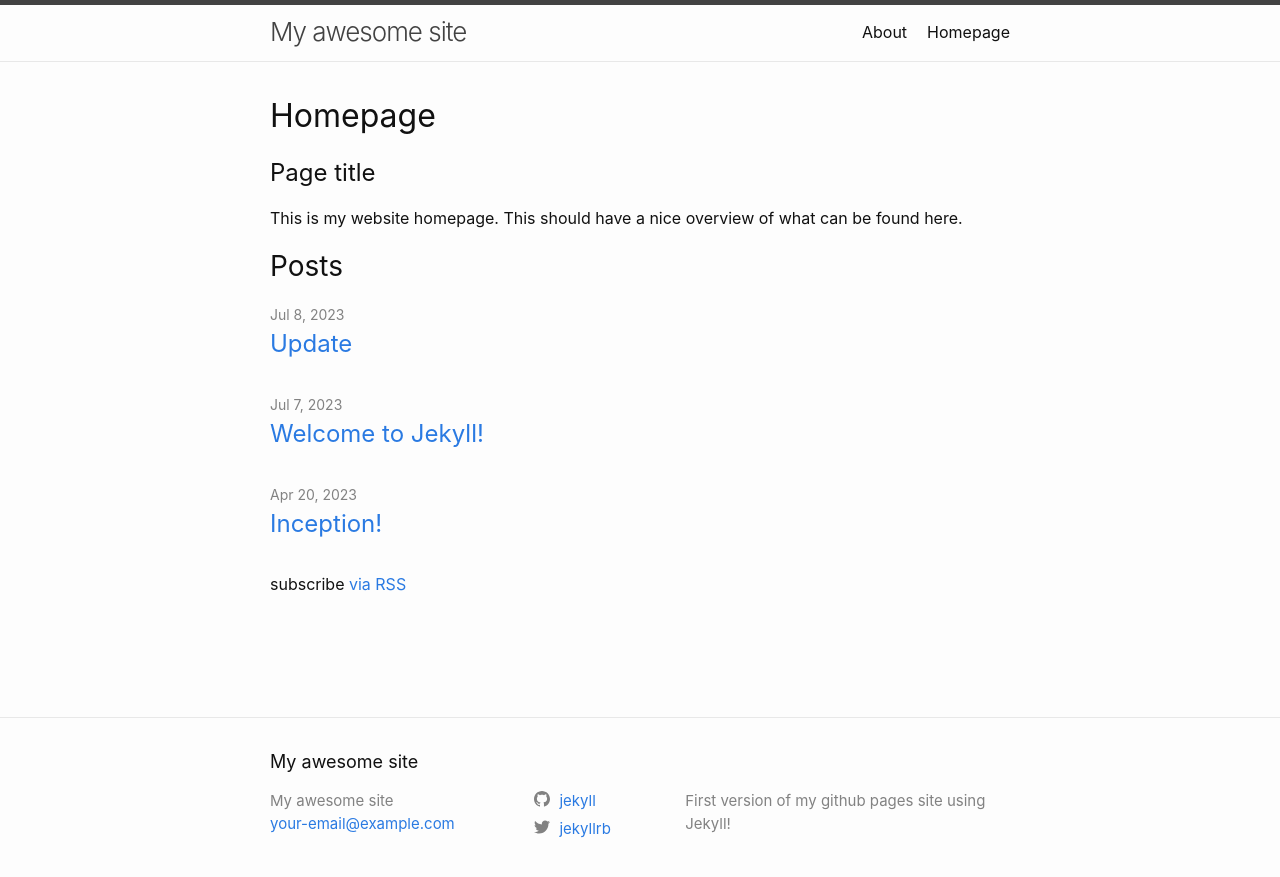
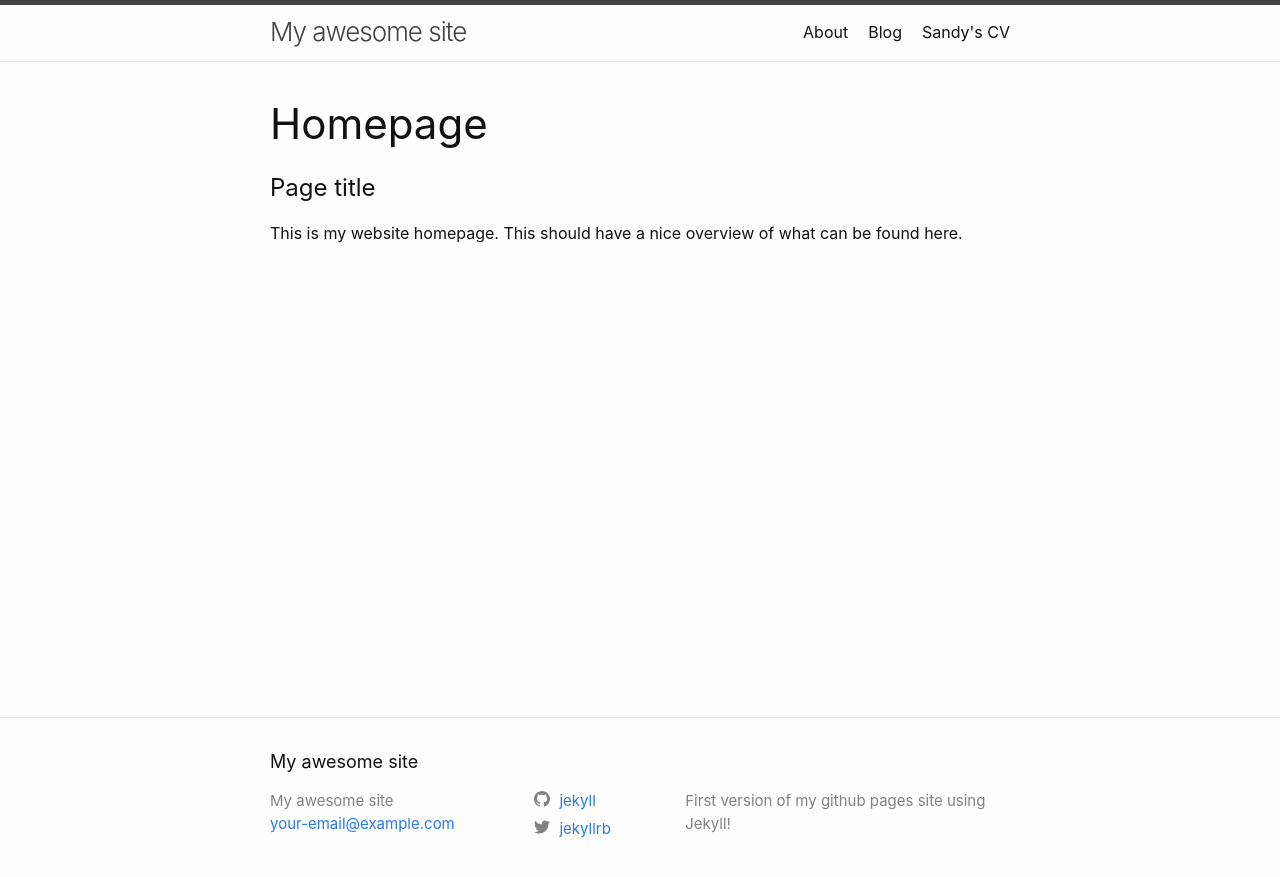
Before and after one commit to Sandacus/Sandacus.github.io, a Jekyll site: the page built from index.md, in a window 1280 px wide. Shown: the top 877 px of the page. Built offline with Jekyll 4.4.1, drawn with Linux system fonts in a browser that asks for light colours.

Commit message:
More theme development; modifying the navigation bar and adding cv page.

```diff
--- a/_config.yml
+++ b/_config.yml
@@ -31,6 +31,11 @@ github_username:  jekyll
 # theme: minima
 # plugins:
   # - jekyll-feed
+header_pages:
+  - about.md
+  - blog.md
+  - resume.md
+
 
 # Exclude from processing.
 # The following items will not be processed, by default.
--- a/_layouts/home.html
+++ b/_layouts/home.html
@@ -9,26 +9,4 @@ layout: default
 
   {{ content }}
 
-  {%- if site.posts.size > 0 -%}
-    <h2 class="post-list-heading">{{ page.list_title | default: "Posts" }}</h2>
-    <ul class="post-list">
-      {%- for post in site.posts -%}
-      <li>
-        {%- assign date_format = site.minima.date_format | default: "%b %-d, %Y" -%}
-        <span class="post-meta">{{ post.date | date: date_format }}</span>
-        <h3>
-          <a class="post-link" href="{{ post.url | relative_url }}">
-            {{ post.title | escape }}
-          </a>
-        </h3>
-        {%- if site.show_excerpts -%}
-          {{ post.excerpt }}
-        {%- endif -%}
-      </li>
-      {%- endfor -%}
-    </ul>
-
-    <p class="rss-subscribe">subscribe <a href="{{ "/feed.xml" | relative_url }}">via RSS</a></p>
-  {%- endif -%}
-
 </div>
--- a/_sass/minima/_layout.scss
+++ b/_sass/minima/_layout.scss
@@ -181,7 +181,7 @@
 }
 
 .page-heading {
-  @include relative-font-size(2);
+  @include relative-font-size(2.625);
 }
 
 .post-list-heading {
--- a/index.markdown
+++ b/index.md
@@ -3,4 +3,5 @@ layout: home
 title: Homepage
 ---
 ## Page title
+
 This is my website homepage. This should have a nice overview of what can be found here.
```
Also changed, not shown: _layouts/blog.html (added, +34 -0 lines), blog.md (added, +6 -0 lines), resume.markdown (deleted, +0 -19 lines), resume.md (added, +25 -0 lines), about.md (renamed from about.markdown).
